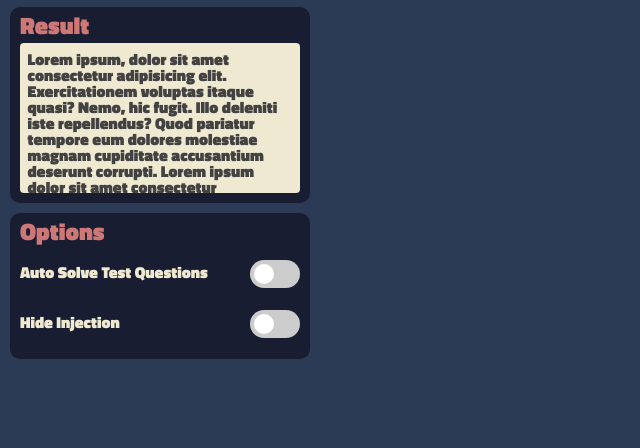
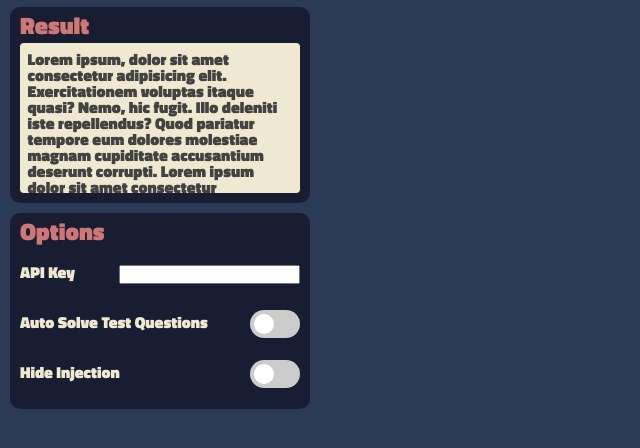
Before and after one commit to tdonovan488/pocket-genius, a browser extension: page Desktop/Pocket Genius/index.html in a window 1280 px wide. Shown: the part 184-632 px from the top of the page, without its empty margins (0-640 px from the left). Drawn offline with Linux system fonts and the light colour scheme.

Commit message:
UI Changes

```diff
--- a/Desktop/Pocket Genius/index.html
+++ b/Desktop/Pocket Genius/index.html
@@ -5,7 +5,7 @@
     <meta http-equiv="X-UA-Compatible" content="IE=edge">
     <meta name="viewport" content="width=device-width, initial-scale=1.0">
     <link rel="stylesheet" href="styles.css">
-    <title>Problem Solver</title>
+    <title>Pocket Genius</title>
 </head>
 <body>
     <header>
@@ -45,6 +45,14 @@
                 <div class="text">
                     <p>Options</p>
                 </div>
+                <div class="option-holder">
+                    <div class="optiontext">
+                        <p>API Key</p>
+                    </div>
+                    <div class="switchcontainer">
+                        <input class="optionsinput">
+                    </div>
+                </div>
                 <div class="options">
                     <div class="option-holder">
                         <div class="optiontext">
--- a/Desktop/Pocket Genius/styles.css
+++ b/Desktop/Pocket Genius/styles.css
@@ -148,7 +148,9 @@ h1{
     float: right;
     align-items: center;
 }
+.optioninput{
 
+}
 
 
 
```
Also changed, not shown: 2 other files.
